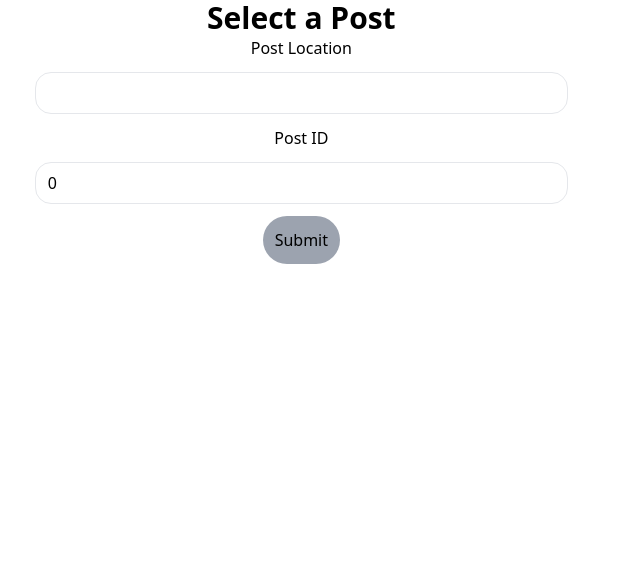
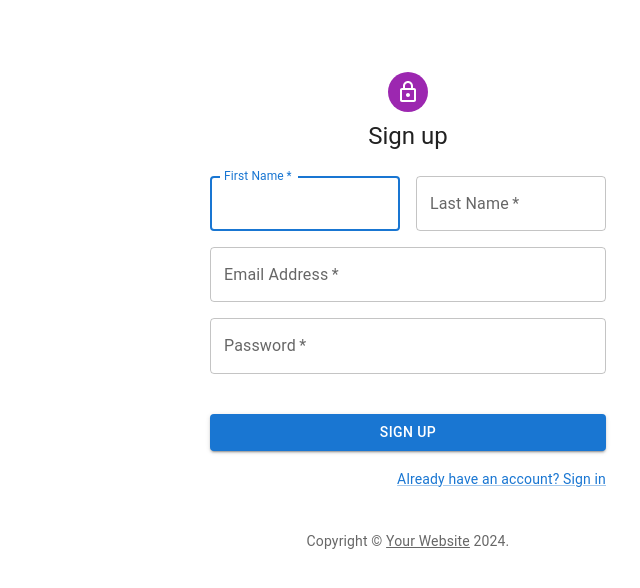
Before and after one commit to ueharaneal/postFinal, a React (Create React App) app in the folder frontend/: page /signup in a window 1280 px wide. Shown: the top 588 px of the page, without its empty margins (232-872 px from the left). Built offline with nearby package versions, Linux system fonts and the light colour scheme; the HTML template or start-up script is replaced by a standard one.

Commit message:
signupPage

```diff
--- a/frontend/package.json
+++ b/frontend/package.json
@@ -4,6 +4,10 @@
   "proxy": "http://localhost:3002",
   "private": true,
   "dependencies": {
+    "@emotion/react": "^11.11.3",
+    "@emotion/styled": "^11.11.0",
+    "@mui/icons-material": "^5.15.6",
+    "@mui/material": "^5.15.6",
     "@testing-library/jest-dom": "^5.17.0",
     "@testing-library/react": "^13.4.0",
     "@testing-library/user-event": "^13.5.0",
--- a/frontend/src/App.js
+++ b/frontend/src/App.js
@@ -1,9 +1,19 @@
+import { BrowserRouter, Routes, Route } from "react-router-dom"
+
+import Home from './pages/Home'
 import SelectPost from "./pages/SelectPost"
-import { createBrowserRouter, RouterProvider } from "react-router-dom"
+import SignUp from "./pages/SignUp"
 function App() {
 	return (
 		<div>
-			<SelectPost />
+			<BrowserRouter>
+				<Routes>
+					<Route path='/' element ={<Home/>}/>
+					<Route path='/home' element ={<Home/>}/>
+					<Route path ='/signup' element= {<SignUp/>}/>
+					<Route path='/selectpost' element={<SelectPost/>}></Route>
+				</Routes>
+			</BrowserRouter>
 		</div>
 	)
 }
--- /dev/null
+++ b/frontend/src/pages/Home.js
@@ -0,0 +1,10 @@
+
+function Home(){
+    return(
+        <div>
+            This is the home page
+        </div>
+    )
+}
+
+export default Home;
--- /dev/null
+++ b/frontend/src/pages/SignUp.js
@@ -0,0 +1,129 @@
+import * as React from 'react';
+import Avatar from '@mui/material/Avatar';
+import Button from '@mui/material/Button';
+import CssBaseline from '@mui/material/CssBaseline';
+import TextField from '@mui/material/TextField';
+import FormControlLabel from '@mui/material/FormControlLabel';
+import Checkbox from '@mui/material/Checkbox';
+import Link from '@mui/material/Link';
+import Grid from '@mui/material/Grid';
+import Box from '@mui/material/Box';
+import LockOutlinedIcon from '@mui/icons-material/LockOutlined';
+import Typography from '@mui/material/Typography';
+import Container from '@mui/material/Container';
+import { createTheme, ThemeProvider } from '@mui/material/styles';
+
+function Copyright(props) {
+  return (
+    <Typography variant="body2" color="text.secondary" align="center" {...props}>
+      {'Copyright © '}
+      <Link color="inherit" href="https://mui.com/">
+        Your Website
+      </Link>{' '}
+      {new Date().getFullYear()}
+      {'.'}
+    </Typography>
+  );
+}
+
+// TODO remove, this demo shouldn't need to reset the theme.
+
+const defaultTheme = createTheme();
+
+export default function SignUp() {
+  const handleSubmit = (event) => {
+    event.preventDefault();
+    const data = new FormData(event.currentTarget);
+    console.log({
+      email: data.get('email'),
+      password: data.get('password'),
+    });
+  };
+
+  return (
+    <ThemeProvider theme={defaultTheme}>
+      <Container component="main" maxWidth="xs">
+        <CssBaseline />
+        <Box
+          sx={{
+            marginTop: 8,
+            display: 'flex',
+            flexDirection: 'column',
+            alignItems: 'center',
+          }}
+        >
+          <Avatar sx={{ m: 1, bgcolor: 'secondary.main' }}>
+            <LockOutlinedIcon />
+          </Avatar>
+          <Typography component="h1" variant="h5">
+            Sign up
+          </Typography>
+          <Box component="form" noValidate onSubmit={handleSubmit} sx={{ mt: 3 }}>
+            <Grid container spacing={2}>
+              <Grid item xs={12} sm={6}>
+                <TextField
+                  autoComplete="given-name"
+                  name="firstName"
+                  required
+                  fullWidth
+                  id="firstName"
+                  label="First Name"
+                  autoFocus
+                />
+              </Grid>
+              <Grid item xs={12} sm={6}>
+                <TextField
+                  required
+                  fullWidth
+                  id="lastName"
+                  label="Last Name"
+                  name="lastName"
+                  autoComplete="family-name"
+                />
+              </Grid>
+              <Grid item xs={12}>
+                <TextField
+                  required
+                  fullWidth
+                  id="email"
+                  label="Email Address"
+                  name="email"
+                  autoComplete="email"
+                />
+              </Grid>
+              <Grid item xs={12}>
+                <TextField
+                  required
+                  fullWidth
+                  name="password"
+                  label="Password"
+                  type="password"
+                  id="password"
+                  autoComplete="new-password"
+                />
+              </Grid>
+              <Grid item xs={12}>
+              </Grid>
+            </Grid>
+            <Button
+              type="submit"
+              fullWidth
+              variant="contained"
+              sx={{ mt: 3, mb: 2 }}
+            >
+              Sign Up
+            </Button>
+            <Grid container justifyContent="flex-end">
+              <Grid item>
+                <Link href="#" variant="body2">
+                  Already have an account? Sign in
+                </Link>
+              </Grid>
+            </Grid>
+          </Box>
+        </Box>
+        <Copyright sx={{ mt: 5 }} />
+      </Container>
+    </ThemeProvider>
+  );
+}
```
Also changed, not shown: 1 other file (tests, documents, lock files or other folders).
